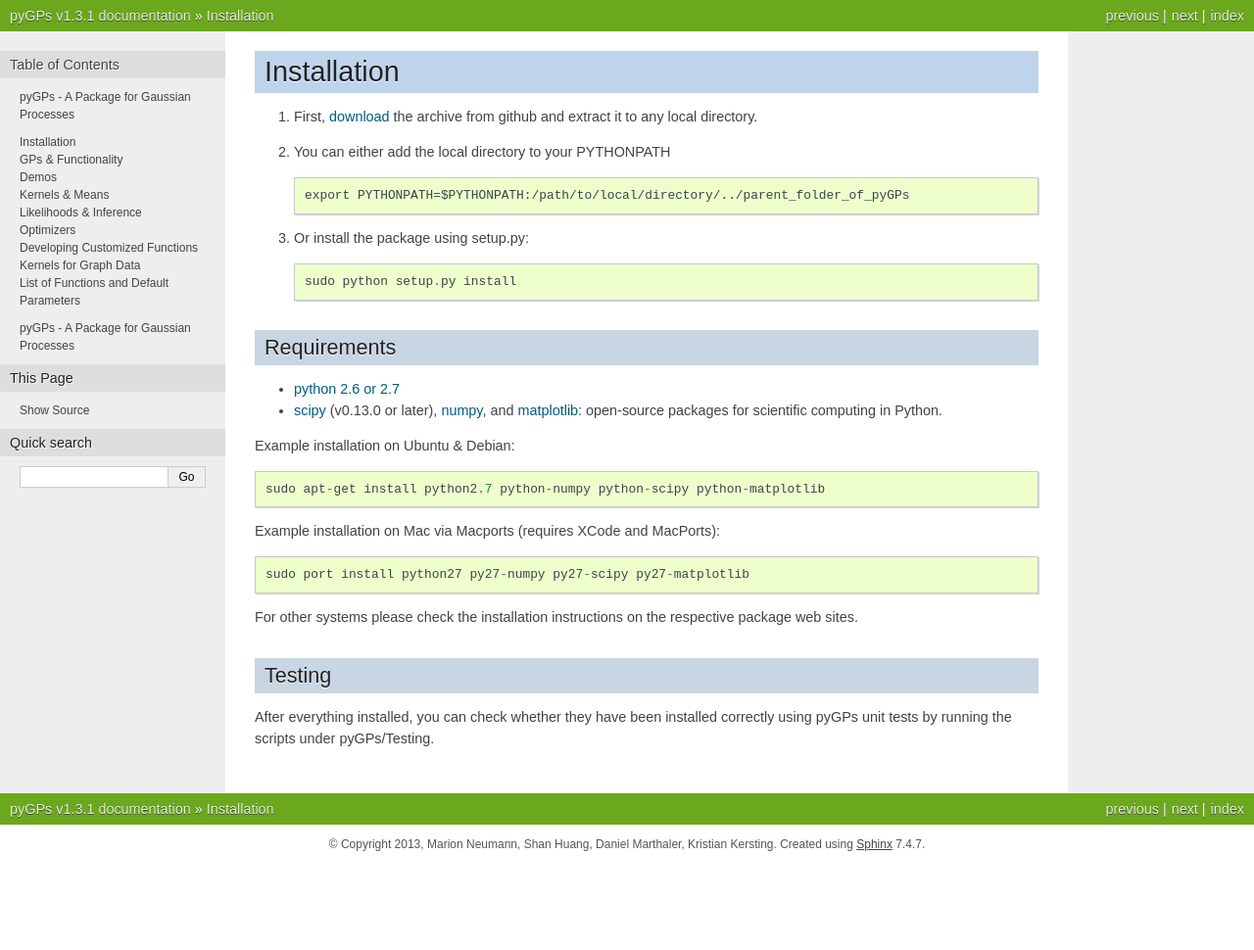
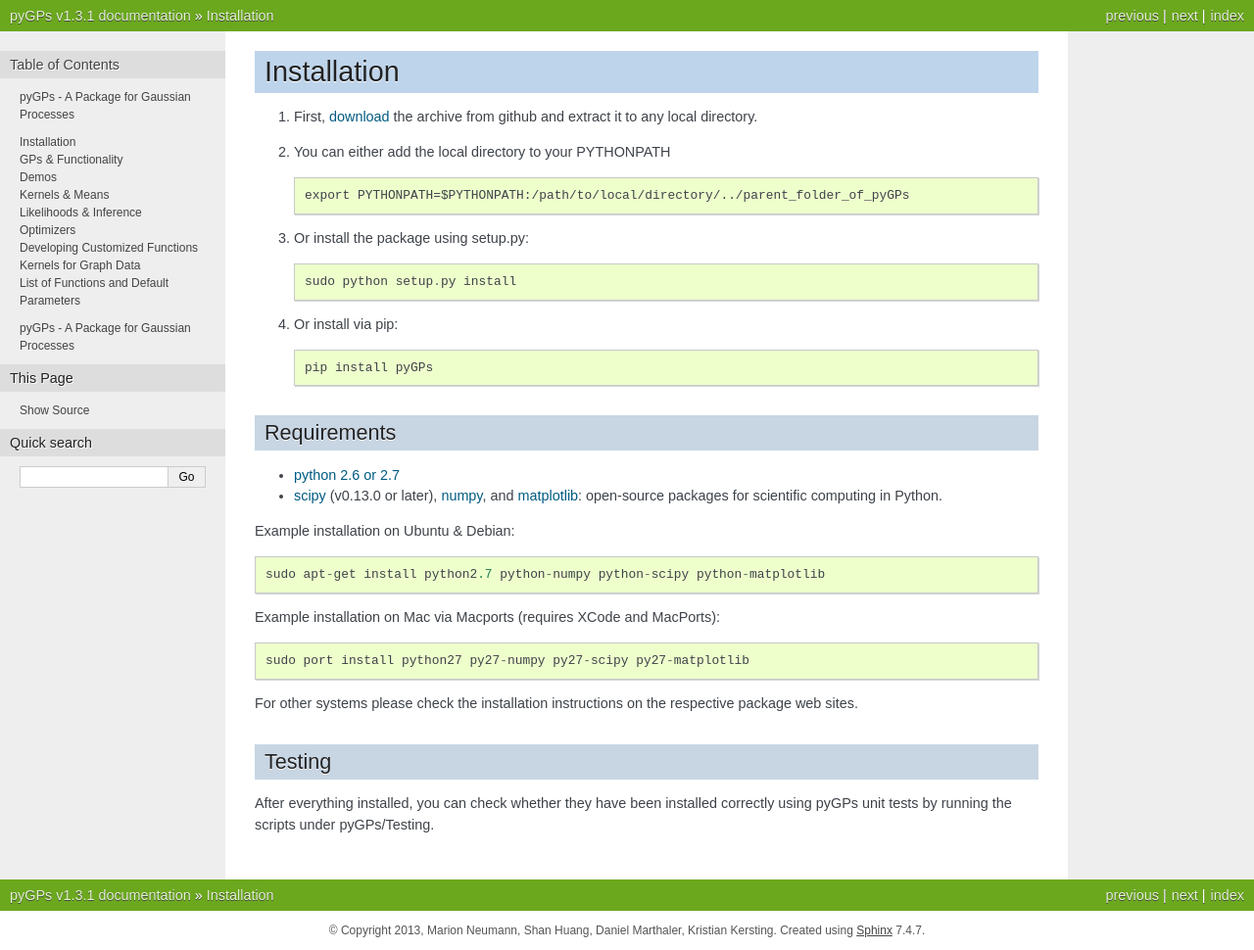
Before and after one commit to marionmari/pyGPs, a Sphinx documentation site: the page built from doc/source/Install.rst, in a window 1280 px wide. Shown: the whole page at 98% size. Built offline with Sphinx 7.4.7, drawn with Linux system fonts in a browser that asks for light colours; formulas are drawn with MathJax 3; before the commit the page ends 900 px from its top, so only the background shows below that.

Commit message:
install via pip

```diff
--- a/doc/source/Install.rst
+++ b/doc/source/Install.rst
@@ -12,6 +12,10 @@ Installation
 3. Or install the package using setup.py::
 
         sudo python setup.py install
+
+4. Or install via pip::
+
+		pip install pyGPs
 
 Requirements
 ------------
```
Also changed, not shown: README.md (+4 -0 lines).
